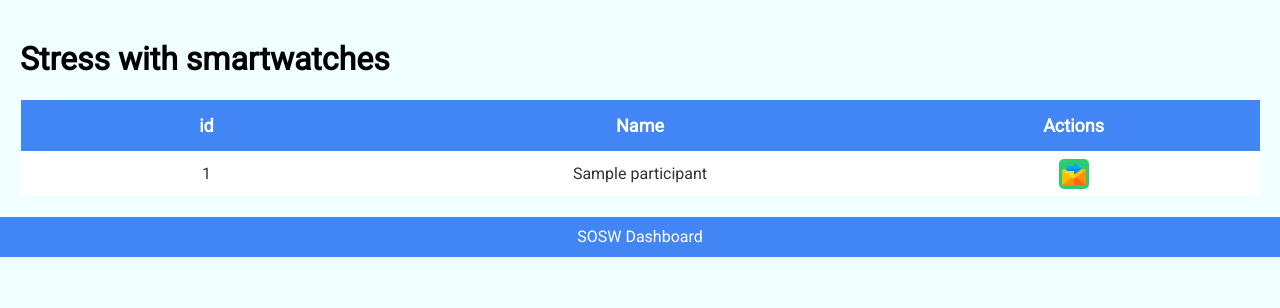
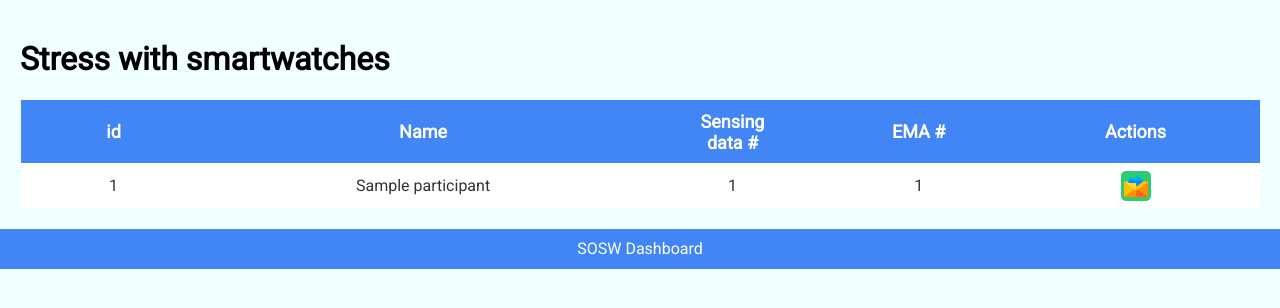
Before and after one commit to qobiljon-archives/sosw-backend, a Django app: page / in a window 1280 px wide. Shown: the part 60-368 px from the top of the page. Run offline with Django 3.2, Linux system fonts and the light colour scheme; a user stored in the database is signed in; tables that the repository leaves empty hold one stand-in row (values such as "Sample post").

Commit message:
amount of data displayed

```diff
--- a/StressServer/views.py
+++ b/StressServer/views.py
@@ -1,13 +1,25 @@
 from django.shortcuts import render, redirect
 
-from api.models import Participant
+from api.models import Participant, EMAData
+from api.models import SensingDataCount
 
 
 def handle_index(request):
     if request.user.is_superuser:
+        participants = []
+        for participant in Participant.objects.all():
+            if not SensingDataCount.objects.filter(participant=participant).exists():
+                SensingDataCount.objects.create(participant=participant)
+            participants += [{
+                'id': participant.id,
+                'name': participant.name if participant.name else 'N/A',
+                'fcm_token': participant.fcm_token,
+                'sensing_amount': SensingDataCount.objects.get(participant=participant).count,
+                'ema_amount': EMAData.objects.filter(participant=participant).count()
+            }]
         return render(request=request, template_name='index.html', context={
             'title': 'Stress with smartwatches',
-            'participants': Participant.objects.all()
+            'participants': participants
         })
     else:
         return redirect('/admin/')
--- a/api/admin.py
+++ b/api/admin.py
@@ -3,6 +3,7 @@ from api.models import AccelerometerData
 from api.models import InterbeatIntervalData
 from api.models import LightIntensityData
 from api.models import EMAData
+from api.models import SensingDataCount
 from django.contrib import admin
 
 
@@ -29,3 +30,8 @@ class AccelerometerDataAdmin(admin.ModelAdmin):
 @admin.register(EMAData)
 class EMADataAdmin(admin.ModelAdmin):
     list_display = ['participant', 'timestamp', 'response']
+
+
+@admin.register(SensingDataCount)
+class SensingDataCountAdmin(admin.ModelAdmin):
+    list_display = ['participant', 'count']
--- a/api/models.py
+++ b/api/models.py
@@ -5,7 +5,6 @@ PPG_ID = 2
 ACC_ID = 3
 
 
-# Create your models here.
 class Participant(models.Model):
     id = models.AutoField(primary_key=True)
     name = models.CharField(max_length=256, null=True, default=None)
@@ -41,3 +40,8 @@ class EMAData(models.Model):
     timestamp = models.DateTimeField()
     response = models.CharField(max_length=2048)
     indexes = [models.Index(fields=['user', 'timestamp'])]
+
+
+class SensingDataCount(models.Model):
+    participant = models.OneToOneField(to='Participant', on_delete=models.CASCADE)
+    count = models.IntegerField(default=0)
--- a/ema_notifier.py
+++ b/ema_notifier.py
@@ -54,10 +54,6 @@ if __name__ == '__main__':
     if not firebase_app:
         firebase_app = firebase_admin.initialize_app(firebase_admin.credentials.Certificate('stressEmaApp.json'))
 
-    now = datetime.now()
-    then = now.replace(second=0, microsecond=0) + timedelta(minutes=1)
-    threading.Timer((then - now).total_seconds(), send_ema_notification, args=(Participant.objects.get(id=10).fcm_token,)).start()
-
     day = datetime.now().day
     threads = set()
     while True:
--- a/templates/index.html
+++ b/templates/index.html
@@ -5,12 +5,16 @@
         <tr>
             <th class="id_column">id</th>
             <th class="name_column">Name</th>
+            <th class="amount_column">Sensing<br>data #</th>
+            <th class="amount_column">EMA #</th>
             <th class="actions_column">Actions</th>
         </tr>
         {% for participant in participants %}
             <tr>
                 <td class="id_column">{{ participant.id }}</td>
-                <td class="name_column">{% if participant.name %}{{ participant.name }}{% else %}N/A{% endif %}</td>
+                <td class="name_column">{{ participant.name }}</td>
+                <td class="amount_column">{{ participant.sensing_amount }}</td>
+                <td class="amount_column">{{ participant.ema_amount }}</td>
                 <td class="actions_column">
                     {% if participant.fcm_token %}
                         <a title="Send EMA" onclick="sendEmaRequest({{ participant.id }});">
@@ -62,15 +66,19 @@
         }
 
         .id_column {
-            width: 30%;
+            width: 15%;
         }
 
         .name_column {
-            width: 40%;
+            width: 35%;
+        }
+
+        .amount_column {
+            width: 15%;
         }
 
         .actions_column {
-            width: 30%
+            width: 20%
         }
 
         td, th {
```
Also changed, not shown: api/views.py (+9 -1 lines).
